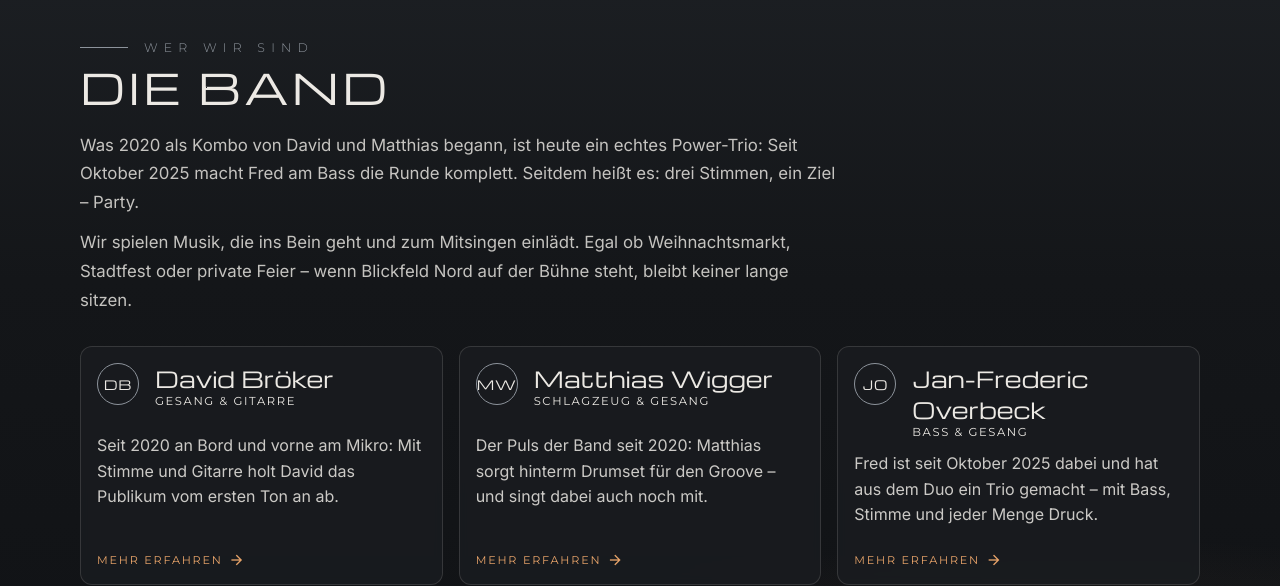
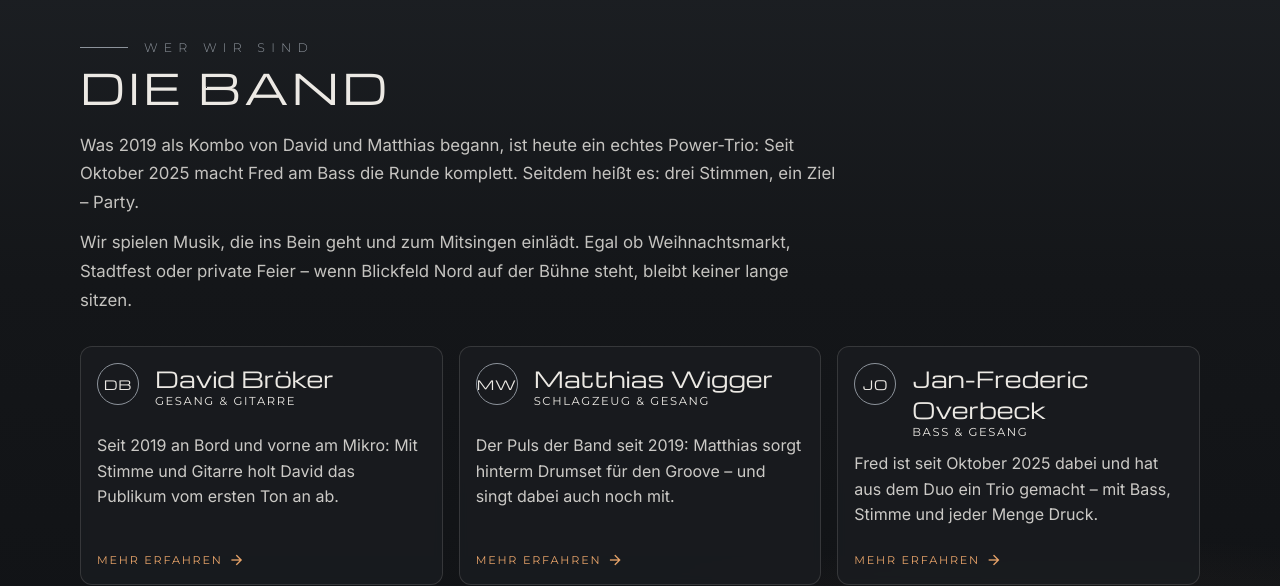
Before and after one commit to Jan-Frederic/Blickfeld-Nord, an Angular app: page / in a window 1280 px wide. Shown: the part 840-1426 px from the top of the page. Built offline with nearby package versions, Linux system fonts and the light colour scheme.

Commit message:
Gründungsjahr der Kombo auf 2019 korrigieren
Co-Authored-By: Claude Opus 5.5 <noreply@anthropic.com>
Claude-Session: https://claude.ai/code/session_01D25FyH4sK3RrKD9UhkafHC

```diff
--- a/src/app/data/band.service.ts
+++ b/src/app/data/band.service.ts
@@ -29,13 +29,13 @@ export interface Show {
 @Injectable({ providedIn: 'root' })
 export class BandService {
   readonly members: Member[] = [
-    { slug: 'david-broeker', name: 'David Bröker', role: 'Gesang & Gitarre', initials: 'DB', bio: 'Seit 2020 an Bord und vorne am Mikro: Mit Stimme und Gitarre holt David das Publikum vom ersten Ton an ab.' },
+    { slug: 'david-broeker', name: 'David Bröker', role: 'Gesang & Gitarre', initials: 'DB', bio: 'Seit 2019 an Bord und vorne am Mikro: Mit Stimme und Gitarre holt David das Publikum vom ersten Ton an ab.' },
     {
       slug: 'matthias-wigger',
       name: 'Matthias Wigger',
       role: 'Schlagzeug & Gesang',
       initials: 'MW',
-      bio: 'Der Puls der Band seit 2020: Matthias sorgt hinterm Drumset für den Groove – und singt dabei auch noch mit.',
+      bio: 'Der Puls der Band seit 2019: Matthias sorgt hinterm Drumset für den Groove – und singt dabei auch noch mit.',
       tagline: 'Schlagzeuger aus Leidenschaft',
       story: [
         'Ich heiße Matthias Wigger und spiele seit meinem fünften Lebensjahr mit großer Leidenschaft Schlagzeug und Percussion. Bereits im Alter von sechs Jahren sammelte ich erste Live- und Bühnenerfahrungen in der damaligen Band Sunrise. Schon damals wurde mir klar, dass mich besonders das Zusammenspiel im Ensemble sowie das Auftreten vor Publikum am Schlagzeug fasziniert.',
--- a/src/app/sections/band.ts
+++ b/src/app/sections/band.ts
@@ -12,7 +12,7 @@ import { BandService } from '../data/band.service';
       <p class="kicker">Wer wir sind</p>
       <h2>Die Band</h2>
       <p class="lead">
-        Was 2020 als Kombo von David und Matthias begann, ist heute ein echtes Power-Trio: Seit Oktober 2025
+        Was 2019 als Kombo von David und Matthias begann, ist heute ein echtes Power-Trio: Seit Oktober 2025
         macht Fred am Bass die Runde komplett. Seitdem heißt es: drei Stimmen, ein Ziel – Party.
       </p>
       <p class="lead">
```
